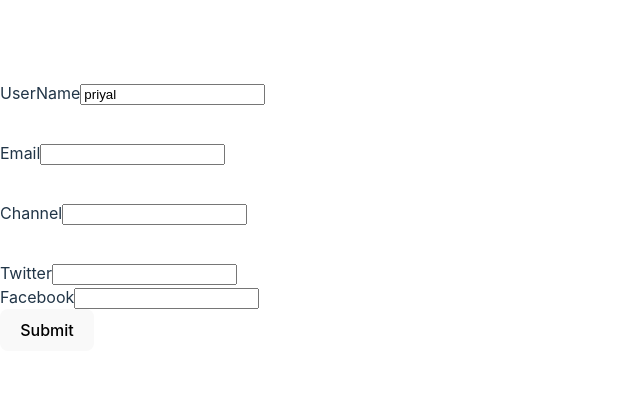
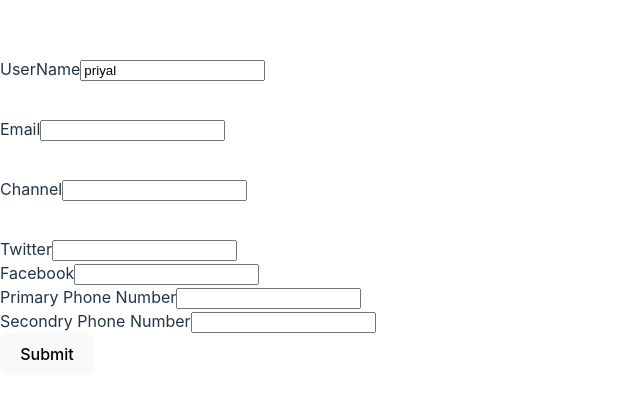
Before and after one commit to priyalgoti07/hook-form, a React (Vite) app: page / in a window 1280 px wide. Shown: the part 184-582 px from the top of the page, without its empty margins (0-640 px from the left). Built offline with nearby package versions, Linux system fonts and the light colour scheme.

Commit message:
nested Array pass in react hook form

```diff
--- a/src/components/ReackHookForm.tsx
+++ b/src/components/ReackHookForm.tsx
@@ -1,6 +1,7 @@
 import { DevTool } from '@hookform/devtools';
 import React from 'react'
 import { useForm } from 'react-hook-form'
+import { string } from 'zod';
 
 type FData = {
     username: string;
@@ -9,7 +10,8 @@ type FData = {
     social: {
         twitter: string;
         facebook: string;
-    }
+    };
+    phoneNumbers: string[];
 }
 export const ReackHookForm = () => {
 
@@ -20,7 +22,8 @@ export const ReackHookForm = () => {
             channel: "",
             social: {
                 twitter: "", facebook: ""
-            }
+            },
+            phoneNumbers: ["", ""]
         }
     });
     const { register, control, handleSubmit, formState } = form;
@@ -70,6 +73,14 @@ export const ReackHookForm = () => {
                 <label htmlFor='facebook'>Facebook</label>
                 <input type='text' id='facebook' {...register('social.facebook')} />
                 <br />
+
+                <label htmlFor='primary-phone'>Primary Phone Number</label>
+                <input type='text' id='primaryphone' {...register('phoneNumbers.0')} />
+                <br />
+
+                <label htmlFor='secondry-phone'>Secondry Phone Number</label>
+                <input type='text' id='secondryphone' {...register('phoneNumbers.1')} />
+                <br />
                 <button>Submit</button>
                 <DevTool control={control} />
             </form>
```
